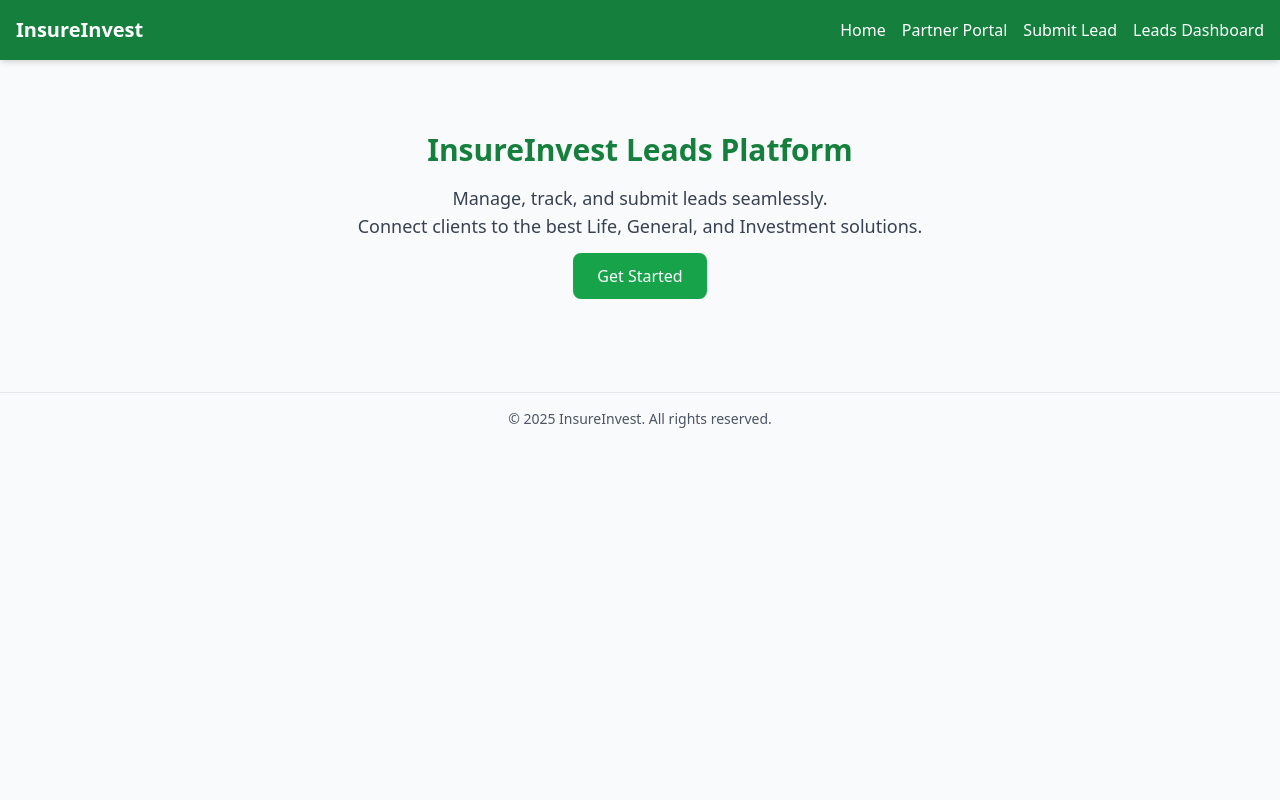
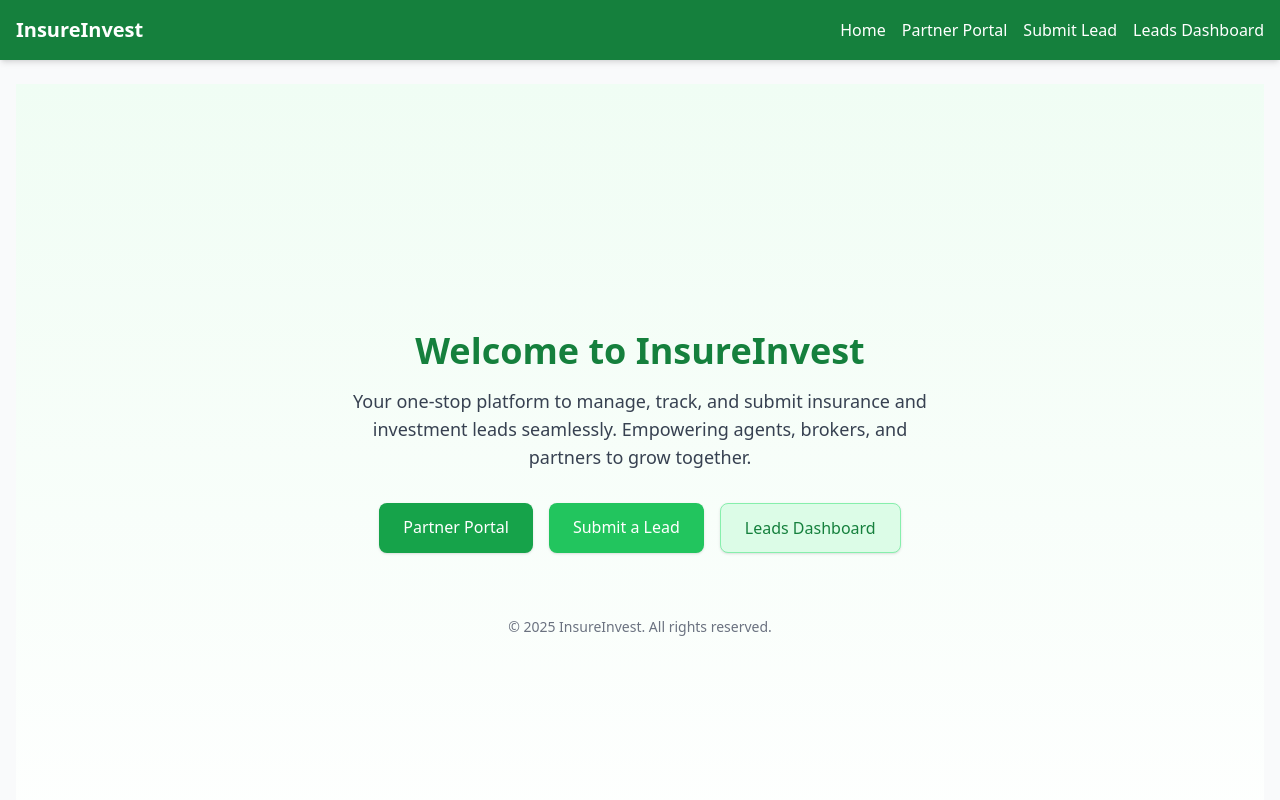
Before and after one commit to ew-prog/insure-invest-frontend, a React (Vite) app: page / in a window 1280 px wide. Shown: the top 800 px of the page. Built offline with nearby package versions, Linux system fonts and the light colour scheme.

Commit message:
Update Home.jsx

```diff
--- a/src/Home.jsx
+++ b/src/Home.jsx
@@ -3,20 +3,42 @@ import { Link } from 'react-router-dom'
 
 function Home() {
   return (
-    <div className="text-center py-12">
-      <h2 className="text-3xl font-bold text-green-700 mb-4">
-        InsureInvest Leads Platform
-      </h2>
-      <p className="text-lg text-gray-700 mb-6">
-        Manage, track, and submit leads seamlessly.<br />
-        Connect clients to the best Life, General, and Investment solutions.
+    <div className="flex flex-col items-center justify-center text-center py-16 px-4 bg-gradient-to-b from-green-50 to-white min-h-screen">
+      <h1 className="text-4xl font-bold text-green-700 mb-4">
+        Welcome to InsureInvest
+      </h1>
+      <p className="text-lg text-gray-700 mb-8 max-w-xl">
+        Your one-stop platform to manage, track, and submit insurance and
+        investment leads seamlessly. Empowering agents, brokers, and partners
+        to grow together.
       </p>
-      <Link
-        to="/partner"
-        className="bg-green-600 text-white px-6 py-3 rounded-lg hover:bg-green-700 transition-colors"
-      >
-        Get Started
-      </Link>
+
+      <div className="flex flex-wrap justify-center gap-4">
+        <Link
+          to="/partner-portal"
+          className="bg-green-600 text-white px-6 py-3 rounded-lg shadow hover:bg-green-700 transition-colors"
+        >
+          Partner Portal
+        </Link>
+
+        <Link
+          to="/submit-lead"
+          className="bg-green-500 text-white px-6 py-3 rounded-lg shadow hover:bg-green-600 transition-colors"
+        >
+          Submit a Lead
+        </Link>
+
+        <Link
+          to="/dashboard"
+          className="bg-green-100 text-green-700 px-6 py-3 rounded-lg border border-green-300 shadow hover:bg-green-200 transition-colors"
+        >
+          Leads Dashboard
+        </Link>
+      </div>
+
+      <footer className="mt-16 text-sm text-gray-500">
+        © {new Date().getFullYear()} InsureInvest. All rights reserved.
+      </footer>
     </div>
   )
 }
```
